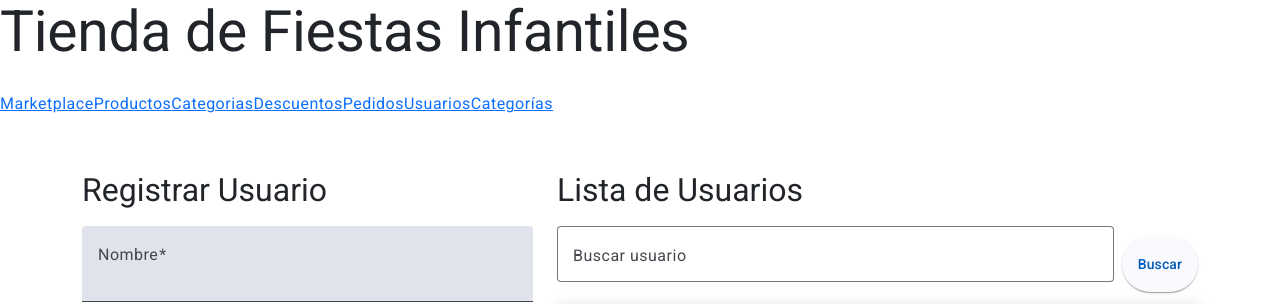
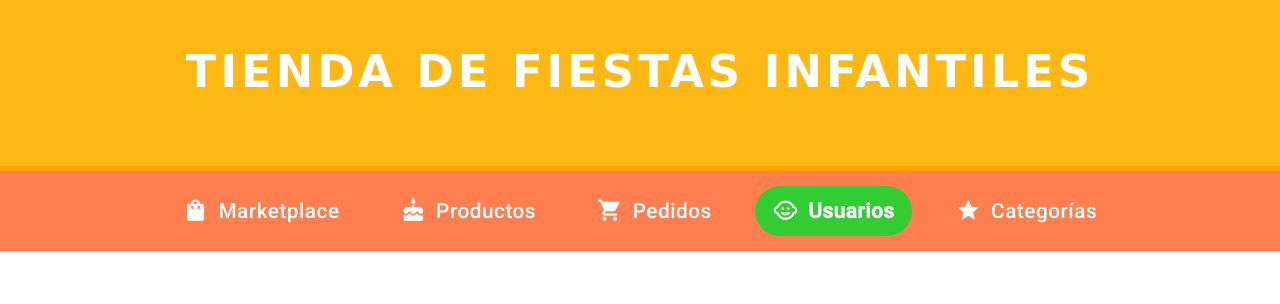
Before and after one commit to JuanMagallanesMa/PROYECTOWEBAVANZADOP1, an Angular app in the folder partystore-app/: page /usuario in a window 1280 px wide. Shown: the top 304 px of the page. Built offline with nearby package versions, Linux system fonts and the light colour scheme; no server answers.

Commit message:
Update app.component.html

```diff
--- a/partystore-app/src/app/app.component.html
+++ b/partystore-app/src/app/app.component.html
@@ -1,20 +1,27 @@
-
-<div>
+<div class="header">
   <h1>Tienda de Fiestas Infantiles</h1>
 </div>
-<div>
+
+<div class="navbar">
   <nav>
-    <div>
-      <a routerLink="/marketplace" routerLinkActive="active">Marketplace</a>
-      <a routerLink="/producto" routerLinkActive="active">Productos</a>
-      <a href="">Categorias</a>
-      <a href="">Descuentos</a>
-      <a routerLink="/pedidos" routerLinkActive="active">Pedidos</a>
-      <a routerLink="/usuario" routerLinkActive="active">Usuarios</a>
-      <a routerLink="/categoria" routerLinkActive="active">Categorías</a>
+    <div class="nav-links">
+      <a routerLink="/marketplace" routerLinkActive="active">
+        <i class="material-icons">shopping_bag</i> Marketplace
+      </a>
+      <a routerLink="/producto" routerLinkActive="active">
+        <i class="material-icons">cake</i> Productos
+      </a>
+      <a routerLink="/pedidos" routerLinkActive="active">
+        <i class="material-icons">shopping_cart</i> Pedidos
+      </a>
+      <a routerLink="/usuario" routerLinkActive="active">
+        <i class="material-icons">child_care</i> Usuarios
+      </a>
+      <a routerLink="/categoria" routerLinkActive="active">
+        <i class="material-icons">star</i> Categorías
+      </a>
     </div>
-
   </nav>
 </div>
 
-<router-outlet/>
+<router-outlet></router-outlet>
```
